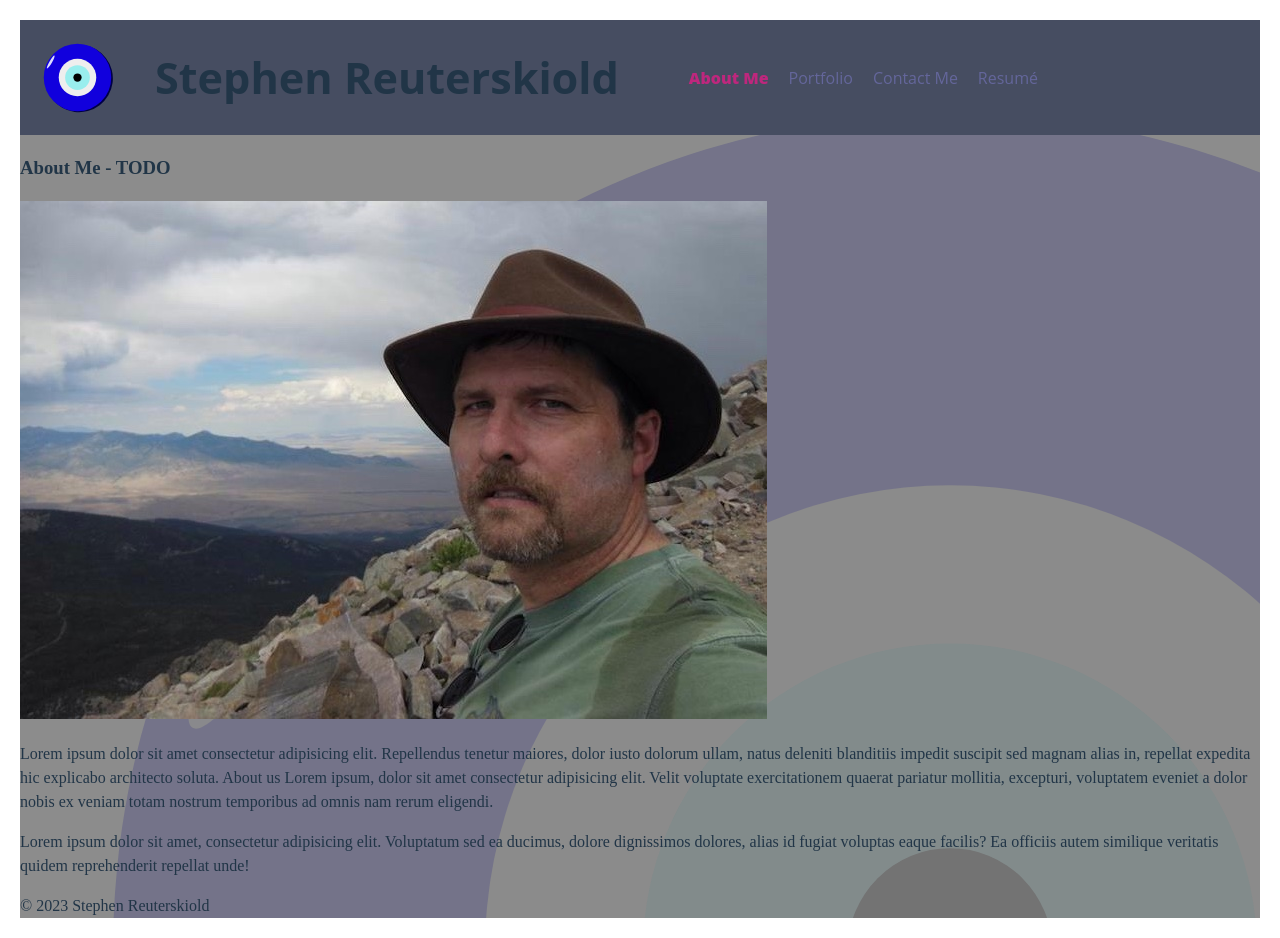
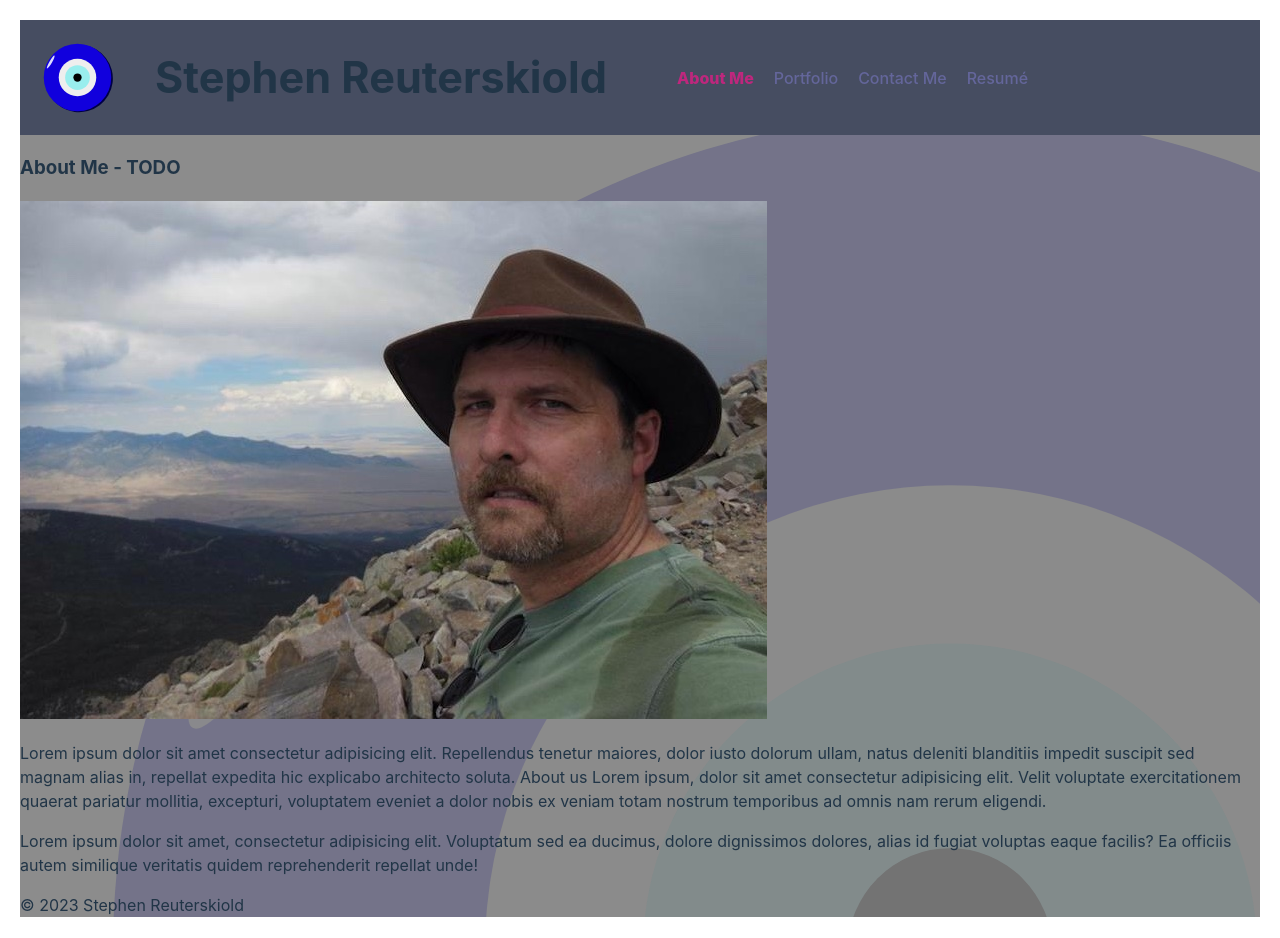
Before and after one commit to stevreut/my-portfolio, a React (Vite) app: page / in a window 1280 px wide. Built offline with nearby package versions, Linux system fonts and the light colour scheme.

Commit message:
minor style adjustments

```diff
--- a/src/index.css
+++ b/src/index.css
@@ -1,4 +1,6 @@
 :root {
+  font-family: Inter, system-ui, Avenir, Helvetica, Arial, sans-serif;
+
   line-height: 1.5;
   font-weight: 400;
 
@@ -52,9 +54,6 @@ body {
 }
 
 header {
-  /* font-family: Georgia, 'Times New Roman', Times, serif;  */
-  font-family: 'Open Sans', Arial, Helvetica, sans-serif;
-  font-weight:lighter;
   display: flex;
   flex-direction: row;
   flex-wrap: nowrap;
@@ -67,7 +66,6 @@ header img {
 }
 
 h1 {
-  /* font-family: Inter, system-ui, Avenir, Helvetica, Arial, sans-serif; */
   font-size: 2.7em;
   line-height: 1.1;
   margin: 20px;
```
